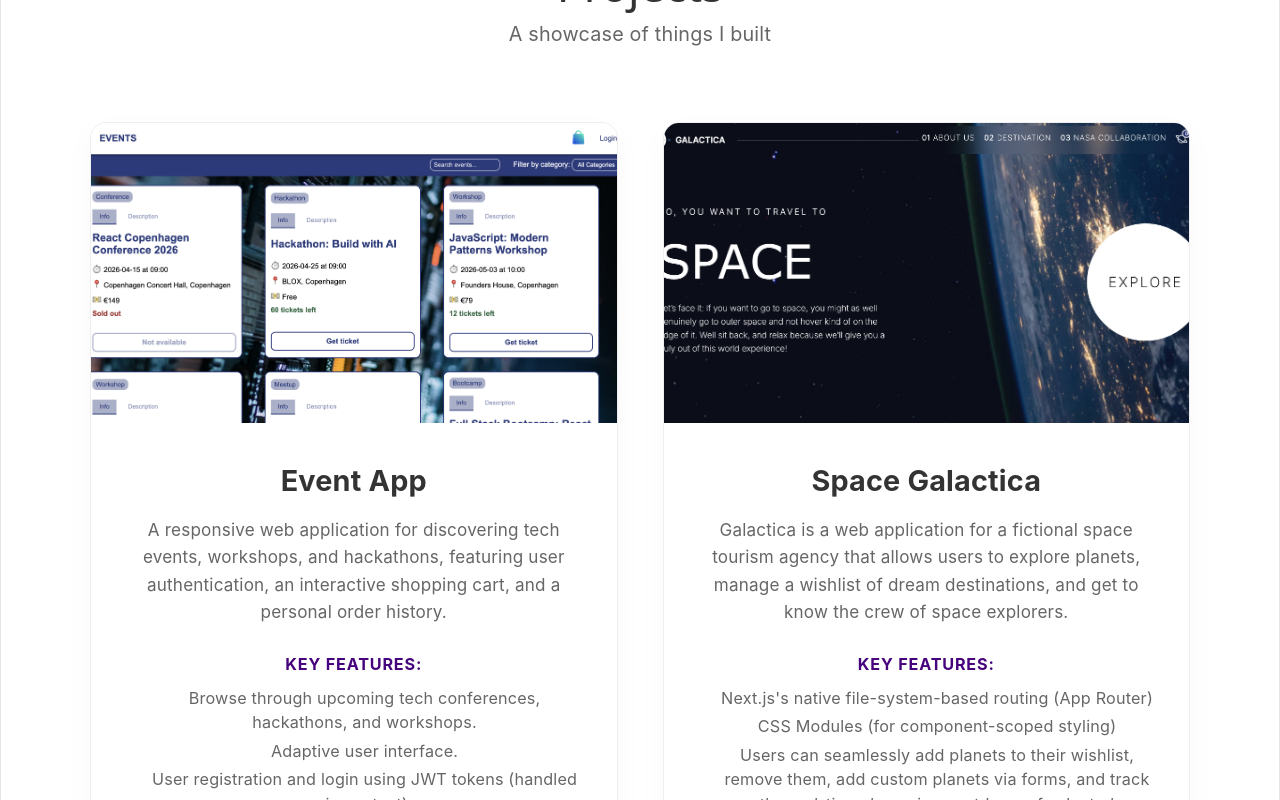
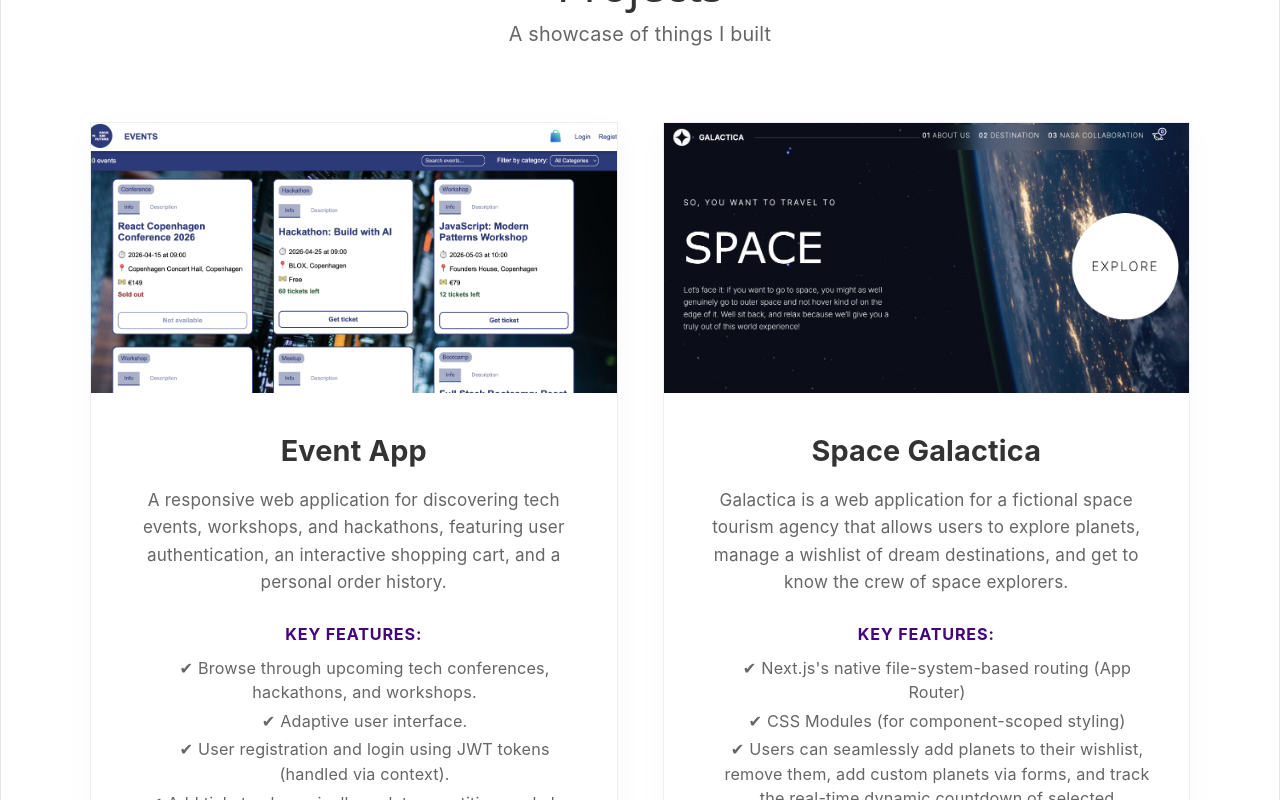
Before and after one commit to nastiasolo/portfolio-vol-2, a React (Vite) app: page / in a window 1280 px wide. Shown: the part 2120-2920 px from the top of the page. Built offline with nearby package versions, Linux system fonts and the light colour scheme.

Commit message:
project card styles update

```diff
--- a/src/components/ProjectCard.jsx
+++ b/src/components/ProjectCard.jsx
@@ -22,7 +22,7 @@ export default function ProjectCard({ project }) {
           <h4>Key Features:</h4>
           <ul className={styles.featuresList}>
             {project.features.map((feature, index) => (
-              <li key={index}>{feature}</li>
+              <li key={index}>✔ {feature}</li>
             ))}
           </ul>
         </div>
--- a/src/components/ProjectCard.module.css
+++ b/src/components/ProjectCard.module.css
@@ -1,7 +1,7 @@
 .projectCard {
   background: var(--bg-card, #ffffff);
   border: 1px solid var(--border-color, #eee);
-  border-radius: 16px;
+
   overflow: hidden;
   box-shadow: 0 10px 30px rgba(0, 0, 0, 0.03);
   display: flex;
@@ -12,14 +12,13 @@
 }
 
 .projectCard:hover {
-  transform: translateY(-8px);
   box-shadow: 0 15px 35px rgba(0, 0, 0, 0.08);
 }
 
 .imageWrapper {
   position: relative;
   width: 100%;
-  height: 300px;
+  height: 270px;
   overflow: hidden;
   background-color: #f0f0f0;
 }
@@ -32,7 +31,7 @@
 }
 
 .projectCard:hover .projectImage {
-  transform: scale(1.05);
+  transform: scale(1.03);
 }
 
 .imageOverlay {
```
